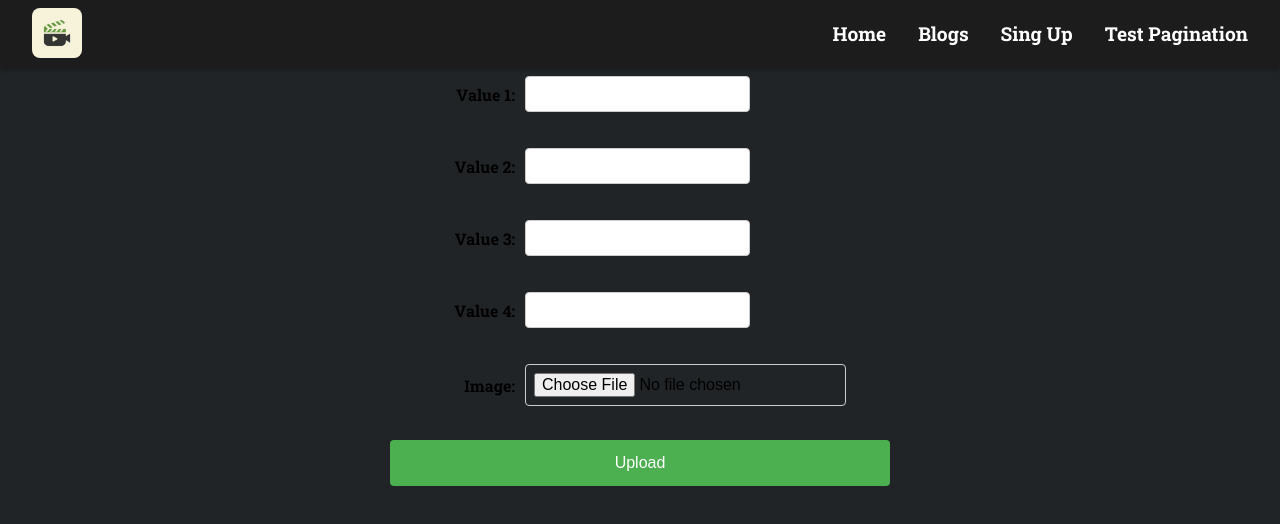
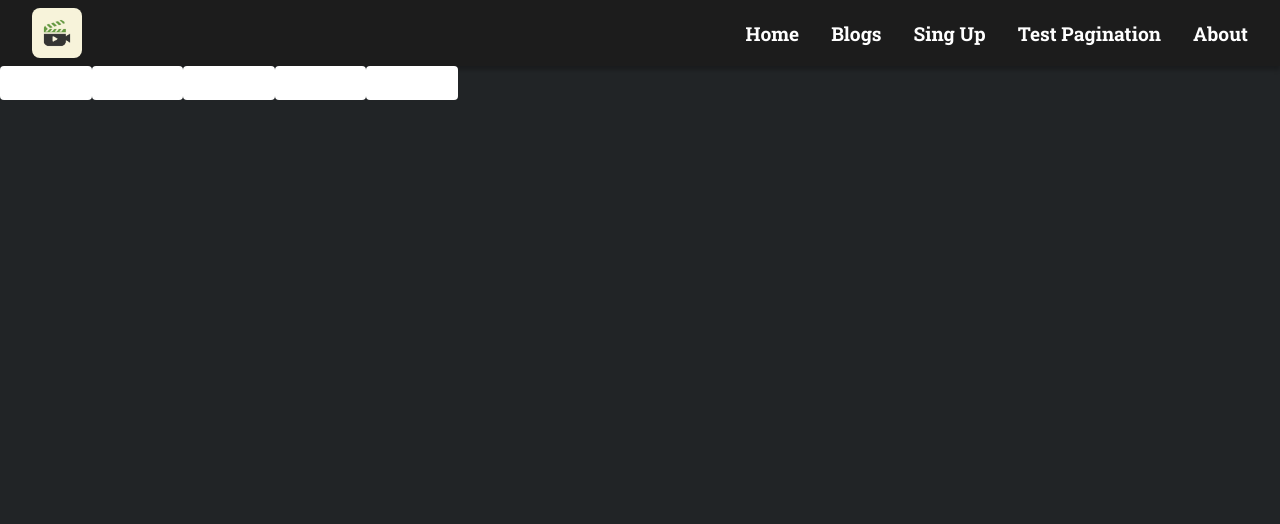
Before and after one commit to sjrubel10/movie, a React (Create React App) app: page /creeatemovie in a window 1280 px wide. Shown: the top 524 px of the page. Built offline with nearby package versions, Linux system fonts and the light colour scheme.

Commit message:
upload images to server

```diff
--- a/src/App.js
+++ b/src/App.js
@@ -10,7 +10,8 @@ import Registration from "./component/Registration";
 import TestPagination from "./component/TestPagination";
 import EditList from "./component/Editlists";
 import CreateMovie from "./component/CreateMovie";
-// const apikey = '5f711c12';
+import EditMovie from "./component/EditMovie";
+// const apikey = '5f711c12';EditMovie
 
 // console.log(API_URL);
 const App = () => {
@@ -29,6 +30,7 @@ const App = () => {
                 <Route path="page" element={<TestPagination itemsPerPage={4}/>} />
                 <Route path="edit/:id" element={<EditList />} />
                 <Route path="creeatemovie" element={<CreateMovie />} />
+                <Route path="editmovie" element={<EditMovie />} />
             </Route>
         </Routes>
     </BrowserRouter>
--- a/src/component/About.jsx
+++ b/src/component/About.jsx
@@ -1,6 +1,11 @@
 const About = () => {
+    const image = "http://localhost:8888/movie_api/images/image3.jpeg";
     return (
+        <>
         <h1>About</h1>
+        <img src={image} alt="" />
+        </>
+
     );
 }
 
--- a/src/component/CreateMovie.jsx
+++ b/src/component/CreateMovie.jsx
@@ -1,73 +1,47 @@
-import React, { useState } from 'react';
+import { useState } from 'react';
 
 function CreateMovie() {
-  const [file, setFile] = useState(null);
-  const [value1, setValue1] = useState('');
-  const [value2, setValue2] = useState('');
-  const [value3, setValue3] = useState('');
-  const [value4, setValue4] = useState('');
+  const [selectedButton, setSelectedButton] = useState(null);
 
-  const handleFileChange = (e) => {
-    setFile(e.target.files[0]);
-  };
-
-  console.log( file );
-
-  const handleValue1Change = (e) => {
-    setValue1(e.target.value);
-  };
-
-  const handleValue2Change = (e) => {
-    setValue2(e.target.value);
-  };
-
-  const handleValue3Change = (e) => {
-    setValue3(e.target.value);
-  };
-
-  const handleValue4Change = (e) => {
-    setValue4(e.target.value);
-  };
-
-
-  const handleSubmit = (e) => {
-    e.preventDefault();
-    const formData = new FormData();
-    formData.append('image', file);
-    formData.append('value1', value1);
-    formData.append('value2', value2);
-    formData.append('value3', value3);
-    formData.append('value4', value4);
-
-    console.log( formData );
-
+  const handleClick = (index) => {
+    setSelectedButton(index);
   };
 
   return (
-    <form onSubmit={handleSubmit}>
-      <div>
-        <label>Value 1:</label>
-        <input type="text" value={value1} onChange={handleValue1Change} />
-      </div>
-      <div>
-        <label>Value 2:</label>
-        <input type="text" value={value2} onChange={handleValue2Change} />
-      </div>
-      <div>
-        <label>Value 3:</label>
-        <input type="text" value={value3} onChange={handleValue3Change} />
-      </div>
-      <div>
-        <label>Value 4:</label>
-        <input type="text" value={value4} onChange={handleValue4Change} />
-      </div>
-      <div>
-        <label>Image:</label>
-        <input type="file" onChange={handleFileChange} />
-      </div>
-      <button type="submit">Upload</button>
-    </form>
+    <div>
+      <button
+        onClick={() => handleClick(0)}
+        style={{ backgroundColor: selectedButton === 0 ? 'red' : 'white' }}
+      >
+        Button 1
+      </button>
+      <button
+        onClick={() => handleClick(1)}
+        style={{ backgroundColor: selectedButton === 1 ? 'red' : 'white' }}
+      >
+        Button 2
+      </button>
+      <button
+        onClick={() => handleClick(2)}
+        style={{ backgroundColor: selectedButton === 2 ? 'red' : 'white' }}
+      >
+        Button 3
+      </button>
+      <button
+        onClick={() => handleClick(3)}
+        style={{ backgroundColor: selectedButton === 3 ? 'red' : 'white' }}
+      >
+        Button 4
+      </button>
+      <button
+        onClick={() => handleClick(4)}
+        style={{ backgroundColor: selectedButton === 4 ? 'red' : 'white' }}
+      >
+        Button 5
+      </button>
+    </div>
   );
 }
 
+
 export default CreateMovie
--- /dev/null
+++ b/src/component/EditMovie.jsx
@@ -0,0 +1,75 @@
+import React, { useState } from 'react';
+
+import '../css/EditMovie.css'
+
+function EditMovie() {
+  const [name, setName] = useState('');
+  const [email, setEmail] = useState('');
+  const [password, setPassword] = useState('');
+  const [profileImage, setProfileImage] = useState(null);
+
+  const handleSubmit = async (event) => {
+    event.preventDefault();
+
+
+    const formData = new FormData();
+    formData.append('id', 1);
+    formData.append('name', name);
+    formData.append('email', email);
+    formData.append('password', password);
+    formData.append('profileImage', profileImage);
+
+    console.log( formData );
+    try {
+        // console.log( formData );
+      const response = await fetch('http://localhost:8888/movie_api/V1/editmovie.php', {
+        method: 'POST',
+        body: formData,
+      });
+
+      const data = await response.json();
+    //   console.log(data);
+      if (data.success) {
+        // show success message
+      } else {
+        // show error message
+      }
+    } catch (error) {
+      console.error(error);
+      // show error message
+    }
+  };
+
+  const handleProfileImageChange = (event) => {
+
+    setProfileImage(event.target.files[0]);
+
+    console.log( event.target.files[0] );
+  };
+
+
+
+  return (
+    <form onSubmit={handleSubmit} >
+      <div>
+        <label htmlFor="name">Name:</label>
+        <input type="text" id="name" value={name} onChange={(event) => setName(event.target.value)} />
+      </div>
+      <div>
+        <label htmlFor="email">Email:</label>
+        <input type="text" id="email" value={email} onChange={(event) => setEmail(event.target.value)} />
+      </div>
+      <div>
+        <label htmlFor="text">Password:</label>
+        <input type="password" id="password" value={password} onChange={(event) => setPassword(event.target.value)} />
+      </div>
+      <div>
+        <label htmlFor="profile-image">Profile Image:</label>
+        <input type="file" id="profile-image" accept="image/*" onChange={handleProfileImageChange} />
+      </div>
+      <button type="submit">Save Changes</button>
+    </form>
+  );
+}
+
+export default EditMovie;
--- a/src/component/Home.jsx
+++ b/src/component/Home.jsx
@@ -1,4 +1,4 @@
-import React, { useEffect, useState } from "react";
+import React, { useEffect, useState, useRef } from "react";
 
 import MovieCard from '../MovieCard';
 import SearchIcon from '../search.svg';
@@ -16,6 +16,12 @@ const Home = () => {
     //     const movie_data = await response.json();
     // }
 
+    const inputElement = useRef();
+
+    const focusInput = () => {
+        inputElement.current.focus();
+      };
+
 
     useEffect(() => {
 
@@ -27,9 +33,19 @@ const Home = () => {
     }, [] );
 
     const searchTermMovies = (term) => {
-        searchMovies(term).then(data=> {
-            setMovies(data)
-        });
+
+        if( term === '') {
+
+            focusInput();
+
+        }else {
+
+            searchMovies(term).then(data=> {
+                setMovies(data)
+            });
+
+        }
+
     }
 
     const onChangeSearch = (value) => {
@@ -57,6 +73,7 @@ const Home = () => {
                 <input
                     placeholder = "Search for movie"
                     value= {searchTerm}
+                    ref={inputElement}
                     onChange={(e) => onChangeSearch(e.target.value)}
                     onKeyDown={handleKeyDown}
                 />
--- a/src/component/Layout.jsx
+++ b/src/component/Layout.jsx
@@ -1,10 +1,45 @@
-import { Link, Outlet } from "react-router-dom";
+import { useState, useEffect } from 'react';
+import { Link, Outlet, useLocation } from "react-router-dom";
 
 
 import '../css/topbar.css';
 import siteIcon from '../images/logo.jpeg';
+import React from "react";
 
 const Layout = () => {
+  const [selectedButton, setSelectedButton] = useState(null);
+
+  const location = useLocation();
+  // function handleClick(event) {
+  //   const buttonText = event.target.textContent;
+  //   // console.log(`The button text is: ${buttonText}`);
+  // }
+
+  const handleClick = (index) => {
+    setSelectedButton(index);
+  };
+
+  useEffect( () =>{
+
+      if( location.pathname === '/') {
+        var index = 0;
+      } else if(location.pathname === '/lists') {
+        index = 1;
+      }else if(location.pathname === '/signup') {
+        index = 2;
+      }else if(location.pathname === '/page'){
+        index = 3;
+      }else if(location.pathname === '/about'){
+        index = 4;
+      }else {
+        index = 5;
+      }
+      setSelectedButton(index);
+
+    },
+    [location.pathname]
+  );
+
   return (
     <>
       <div className="topbar-container">
@@ -14,17 +49,24 @@ const Layout = () => {
         <nav>
             <ul className="nav-links">
             <li>
-                <Link to="/">Home</Link>
+                <Link  onClick={() => handleClick(0)} style={{ color: selectedButton === 0 ? 'red' : 'white' }}
+                to="/">Home</Link>
             </li>
             <li>
-                <Link to="/lists">Blogs</Link>
+                <Link  onClick={() => handleClick(1)} style={{ color: selectedButton === 1 ? 'red' : 'white' }}
+                to="/lists">Blogs</Link>
             </li>
             <li>
-                <Link to="/signup">Sing Up</Link>
+                <Link  onClick={() => handleClick(2)} style={{ color: selectedButton === 2 ? 'red' : 'white' }}
+                to="/signup">Sing Up</Link>
             </li>
-
             <li>
-                <Link to="/page">Test Pagination</Link>
+                <Link  onClick={() => handleClick(3)} style={{ color: selectedButton === 3 ? 'red' : 'white' }}
+                to="/page">Test Pagination</Link>
+            </li>
+            <li>
+                <Link  onClick={() => handleClick(4)} style={{ color: selectedButton === 4 ? 'red' : 'white' }}
+                to="/about">About</Link>
             </li>
             </ul>
         </nav>
--- a/src/component/TestPagination.jsx
+++ b/src/component/TestPagination.jsx
@@ -9,7 +9,7 @@ function Items({ currentItems }) {
     <>
       {currentItems &&
         currentItems.map((item) => (
-          <div >
+          <div key= {Math.random()}>
             <h3>Item #{item}</h3>
           </div>
         ))}
--- /dev/null
+++ b/src/css/EditMovie.css
@@ -0,0 +1,67 @@
+.form-container {
+    max-width: 500px;
+    margin: auto;
+    padding: 20px;
+    border: 1px solid #ccc;
+    border-radius: 5px;
+  }
+
+  .form-container h2 {
+    margin-top: 0;
+    text-align: center;
+  }
+
+  .form-group {
+    margin-bottom: 20px;
+  }
+
+  .form-group label {
+    display: block;
+    margin-bottom: 5px;
+  }
+
+  .form-group input {
+    display: block;
+    width: 100%;
+    padding: 10px;
+    border-radius: 5px;
+    border: 1px solid #ccc;
+    font-size: 16px;
+  }
+
+  .form-group input:focus {
+    outline: none;
+    border-color: #555;
+  }
+
+  .form-group input[type="file"] {
+    border: none;
+    padding: 0;
+    background: none;
+  }
+
+  .form-group input[type="submit"] {
+    background-color: #4CAF50;
+    color: white;
+    border: none;
+    border-radius: 5px;
+    padding: 10px 20px;
+    font-size: 16px;
+    cursor: pointer;
+  }
+
+  .form-group input[type="submit"]:hover {
+    background-color: #45a049;
+  }
+
+  .error-message {
+    color: red;
+    font-size: 14px;
+    margin-top: 5px;
+  }
+
+  .success-message {
+    color: green;
+    font-size: 14px;
+    margin-top: 5px;
+  }
```
